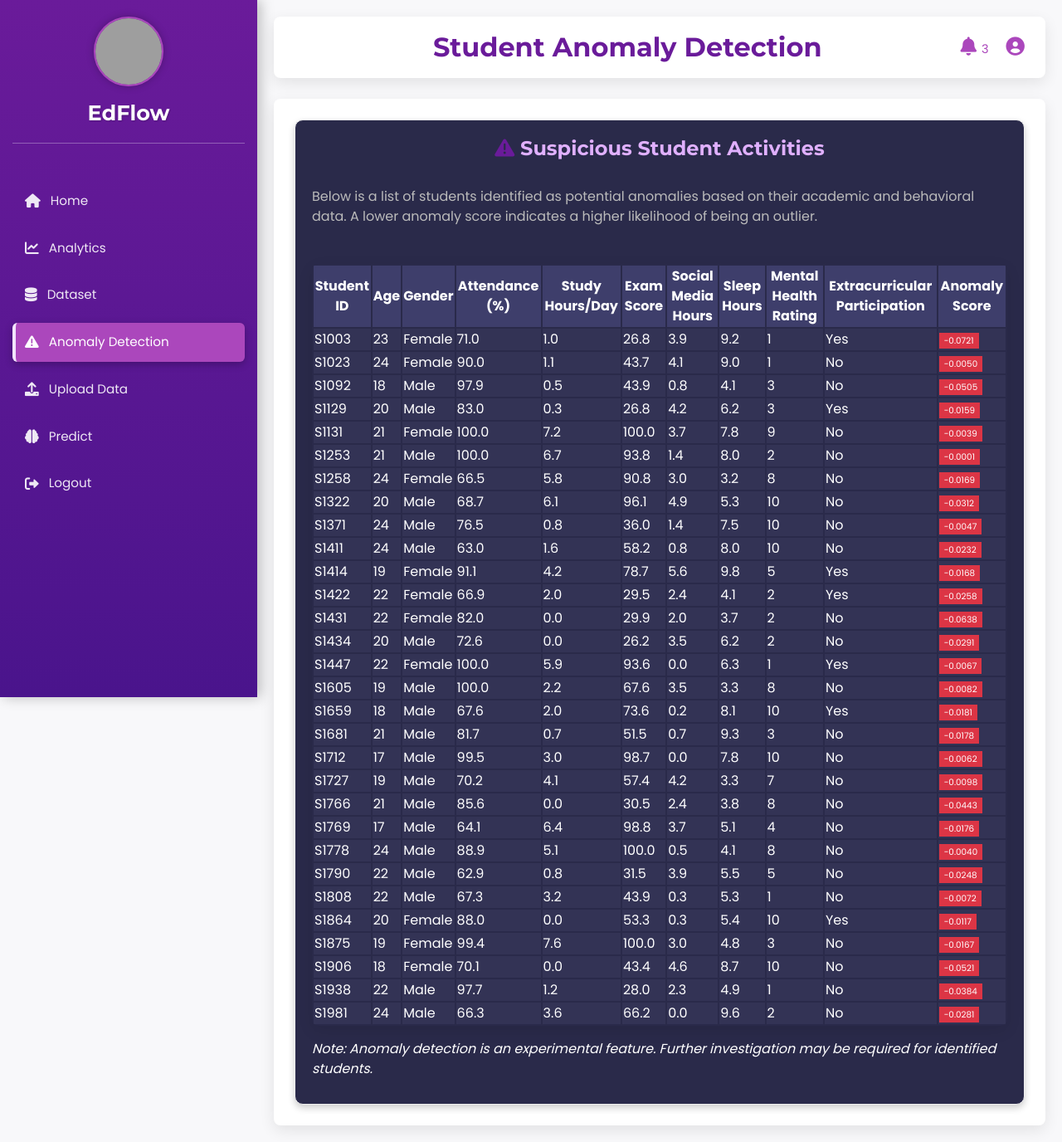
After one commit to engumairahmed/EdFlow, a Flask app: page /dashboard/anomaly-results in a window 1280 px wide. The commit adds this page. Shown: the whole page at 83% size. Run offline with Flask 3, Linux system fonts and the light colour scheme; the visitor is signed in with stand-in values (Sample User, id 1); grey boxes are pictures that could not be loaded.

Commit message:
anomaly detection

```diff
--- a/app/routes/dashboard.py
+++ b/app/routes/dashboard.py
@@ -1,3 +1,5 @@
+# app/routes/dashboard.py
+
 import os
 from flask import Blueprint, render_template, jsonify, request, session, redirect, url_for, flash
 import pandas as pd
@@ -7,24 +9,28 @@ from app.ml.predictors import predict, predict_missing_fields
 from app.ml.trainer import train_models_and_save_metrics
 from app.utils.auth_decorators import login_required
 from app.utils.db import get_database, get_mongo_client
-from app.utils.mongodb_utils import save_dataset_to_mongodb
 from app.utils.role_required import role_required
+# Import the new anomaly detector
+from app.ml.anomaly_detector import detect_student_anomalies
 
+# Correctly define UPLOADS_DIR relative to the project root
+# os.getcwd() is the project root if you run python run.py from there
 MODEL_DIR = os.path.join(os.getcwd(), "app", "ml", "models")
-UPLOADS_DIR = os.path.join(os.getcwd(), "uploads")
+UPLOADS_DIR = os.path.join(os.getcwd(), "uploads") # Ensure this points to your uploads folder
 
 dashboard_bp = Blueprint("dashboard", __name__)
 
+# It's better to get db inside routes if using Flask app context correctly,
+# or ensure it's initialized globally in __init__.py and imported.
+# For simplicity, keeping it here for now if get_database() works globally.
 db = get_database()
 
-print(db)
 
 @dashboard_bp.route("")
 @login_required
 def dashboard_view():
     username = session.get('username')
     role = session.get('role')
-    print()
     return render_template("dashboard/home.html", username=username, role=role)
 
 @dashboard_bp.route("/upload", methods=["GET", "POST"])
@@ -36,62 +42,56 @@ def upload_data():
             model_name = request.form.get("model_name").strip()
             is_paid = True if request.form.get("is_paid") == "on" else False
 
-            if not file or not model_name:
-                flash("Please provide a file and model name.", "danger")
-                return redirect(url_for("data.upload_data"))
+            if not file or file.filename == "":
+                flash("No file selected.", "danger")
+                return redirect(request.url)
 
-            df = pd.read_csv(file)
+            # Ensure UPLOADS_DIR exists
+            os.makedirs(UPLOADS_DIR, exist_ok=True)
+
+            # Save the uploaded file temporarily to process
+            filepath = os.path.join(UPLOADS_DIR, file.filename)
+            file.save(filepath)
+
             try:
-                print("Step.0: Read data")
-                upload_path = os.path.join(UPLOADS_DIR, f"{model_name}.csv")
-                df.to_csv(upload_path, index=False)
-                print("Step.1: Uploaded data")
-                process_and_store_dataset(df)
-                print("Step.1: Proccessed data")
-                train_models_and_save_metrics(df, model_name)
-                print("Step.2: Trained models")
-                save_dataset_to_mongodb(df, model_name, session['user_id'], is_paid)
-                print("Step.3: Saved to MongoDB")
-                flash(f"✅ Model '{model_name}' trained and saved!", "success")
-                return redirect(url_for("dashboard.dashboard_view"))
+                if file.filename.endswith('.csv'):
+                    new_df = pd.read_csv(filepath)
+                elif file.filename.endswith('.xlsx'):
+                    new_df = pd.read_excel(filepath)
+                else:
+                    flash("Invalid file format. Please upload CSV or XLSX.", "danger")
+                    # os.remove(filepath) # Clean up
+                    return redirect(request.url)
+
+                # Process and store the dataset (this also handles merging if similar dataset exists)
+                # This function now also inserts data into MongoDB
+                # Note: process_and_store_dataset might need to be updated to handle the 'merged_dataset_2.csv' naming
+                # if you intend to use this route for that specific file.
+                message = process_and_store_dataset(new_df)
+                flash(message, "success")
+
+                # If you want to train a model immediately after upload, uncomment below
+                # train_models_and_save_metrics(new_df, model_name, is_paid, session.get('username'))
+                # flash(f"Dataset uploaded and processed successfully. Model '{model_name}' trained.", "success")
+
             except Exception as e:
-                flash(f"Error: {str(e)}", "danger")
-                print(f"Error: {str(e)}")
-                return redirect(url_for("dashboard.upload_data"))
+                flash(f"Error processing file: {e}", "danger")
+            finally:
+                if os.path.exists(filepath):
+                    os.remove(filepath) # Clean up the uploaded file
+
+            return redirect(url_for("dashboard.upload_data"))
 
         return render_template("dashboard/upload.html")
 
-@dashboard_bp.route("/dataset")
+@dashboard_bp.route("/my-models")
 @login_required
 @role_required(["admin", "analyst"])
-def dataset():
-    return render_template("dashboard/dataset.html")
-
-@dashboard_bp.route("/data-summary")
-@login_required
-@role_required(["admin"])
-def data_summary():
-    try:
-        summary = {
-            "total_records": db.count_documents({}),
-            "latest_entry": db.find_one(sort=[("timestamp", -1)])
-        }
-        return render_template("summary.html", summary=summary)
-    except Exception as e:
-        return jsonify({"error": str(e)}), 500
-
-@dashboard_bp.route("/my-models")
-@login_required
-@role_required(["admin"])
 def my_models():
-    if 'username' not in session:
-        flash("Please login to access this page", "warning")
-        return redirect(url_for('auth.login'))
-
     user = db.users.find_one({"username": session['username']})
     model_names = user.get("models", [])
 
-    return render_template("my_models.html", models=model_names)
+    return render_template("dashboard/my_models.html", models=model_names)
 
 @dashboard_bp.route("/predict", methods=["GET", "POST"])
 @login_required
@@ -108,22 +108,71 @@ def predict_form():
         model_doc = db.trained_models.find_one({"name": model_name})
         if not model_doc:
             flash("Model not found.", "danger")
-            return redirect(url_for("dashboard.predict"))
+            return redirect(url_for("dashboard.predict_form")) # Changed to predict_form
 
         # Access control: is model paid & does user have plan?
-        if model_doc["is_paid"] and session['plan'] != "premium":
+        if model_doc["is_paid"] and session.get('plan') != "premium": # Assuming 'plan' in session for user
             flash("This model requires a premium plan.", "danger")
-            return redirect(url_for("dashboard.predict"))
+            return redirect(url_for("dashboard.predict_form"))
 
-        result = predict_missing_fields(input_data, model_name)
-        flash(f"Prediction complete: {result}", "success")
-        return render_template("predict.html", available_models=available_models, prediction=result)
+        result = predict_missing_fields(input_data, model_name) # Assuming predict_missing_fields handles data properly
+
+        # Flash message for prediction result
+        if result and isinstance(result, dict) and 'prediction' in result:
+            flash(f"Prediction complete: {result['prediction']}", "success")
+        elif result:
+            flash(f"Prediction complete: {result}", "success")
+        else:
+            flash("Prediction failed.", "danger")
+
+        return render_template("dashboard/predict.html", available_models=available_models, prediction=result)
 
     return render_template("dashboard/predict.html", available_models=available_models)
 
 
 @dashboard_bp.route('/analytics',methods=['GET'])
 @login_required
-@role_required(["analyst","teacher"])
-def analytics():
-    return render_template("dashboard/analytics.html")
+@role_required(['admin', 'analyst'])
+def analytics(): # Renamed from analytics_view to analytics for endpoint consistency as per error
+    return render_template('dashboard/analytics.html')
+
+@dashboard_bp.route('/dataset',methods=['GET'])
+@login_required
+@role_required(['admin', 'analyst'])
+def dataset(): # Renamed from dataset_view to dataset for endpoint consistency as per error
+    return render_template('dashboard/dataSet.html')
+
+# =========================================================
+# NEW ANOMALY DETECTION ROUTE
+# =========================================================
+@dashboard_bp.route('/anomaly-results', methods=['GET'])
+@login_required
+@role_required(['admin', 'analyst']) # Only admins and analysts can view anomalies
+def anomaly_results_view():
+    # Adjust contamination based on your dataset; 0.03 means expecting 3% outliers
+    # If you see too many or too few anomalies, adjust this value (e.g., 0.01 to 0.1)
+    full_df, anomalous_students = detect_student_anomalies(contamination=0.03)
+
+    if anomalous_students: # Check if the list of anomalies is not empty
+        # Prepare data for display, ensuring all relevant columns are passed
+        display_anomalies = []
+        for student in anomalous_students:
+            display_anomalies.append({
+                'student_id': student.get('student_id', 'N/A'),
+                'age': student.get('age', 'N/A'),
+                'gender': student.get('gender', 'N/A'),
+                'attendance_percentage': student.get('attendance_percentage', 'N/A'),
+                'study_hours_per_day': student.get('study_hours_per_day', 'N/A'),
+                'exam_score': student.get('exam_score', 'N/A'),
+                'social_media_hours': student.get('social_media_hours', 'N/A'),
+                'sleep_hours': student.get('sleep_hours', 'N/A'),
+                'mental_health_rating': student.get('mental_health_rating', 'N/A'),
+                'extracurricular_participation': student.get('extracurricular_participation', 'N/A'),
+                'anomaly_score': f"{student.get('anomaly_score', 0):.4f}" # Format score for display
+            })
+
+        return render_template('dashboard/anomaly_results.html', anomalies=display_anomalies)
+    else:
+        # If no anomalies or data loading failed
+        flash("Could not load student data for anomaly detection or no anomalies found.", "info")
+        return render_template('dashboard/anomaly_results.html', anomalies=[])
--- /dev/null
+++ b/app/templates/dashboard/anomaly_results.html
@@ -0,0 +1,104 @@
+{% extends 'dashboard/base.html' %}
+
+{% block title %}Anomaly Results - EdFlow{% endblock %}
+
+{% block page_heading %}Student Anomaly Detection{% endblock %}
+
+{% block content %}
+<div class="dashboard-card anomaly-results-card animated-slide-in-up">
+    <h2><i class="fas fa-exclamation-triangle icon-purple"></i> Suspicious Student Activities</h2>
+    <p class="card-description">
+        Below is a list of students identified as potential anomalies based on their academic and behavioral data.
+        A lower anomaly score indicates a higher likelihood of being an outlier.
+    </p>
+
+    {% if anomalies %}
+    <div class="table-responsive">
+        <table class="table table-dark table-striped table-hover">
+            <thead>
+                <tr>
+                    <th>Student ID</th>
+                    <th>Age</th>
+                    <th>Gender</th>
+                    <th>Attendance (%)</th>
+                    <th>Study Hours/Day</th>
+                    <th>Exam Score</th>
+                    <th>Social Media Hours</th>
+                    <th>Sleep Hours</th>
+                    <th>Mental Health Rating</th>
+                    <th>Extracurricular Participation</th>
+                    <th>Anomaly Score</th>
+                </tr>
+            </thead>
+            <tbody>
+                {% for student in anomalies %}
+                <tr class="table-row-anomaly"> {# Optional: Add a class for styling anomalies #}
+                    <td>{{ student.student_id }}</td>
+                    <td>{{ student.age }}</td>
+                    <td>{{ student.gender }}</td>
+                    <td>{{ student.attendance_percentage }}</td>
+                    <td>{{ student.study_hours_per_day }}</td>
+                    <td>{{ student.exam_score }}</td>
+                    <td>{{ student.social_media_hours }}</td>
+                    <td>{{ student.sleep_hours }}</td>
+                    <td>{{ student.mental_health_rating }}</td>
+                    <td>{{ student.extracurricular_participation }}</td>
+                    <td><span class="badge bg-danger">{{ student.anomaly_score }}</span></td>
+                </tr>
+                {% endfor %}
+            </tbody>
+        </table>
+    </div>
+    {% else %}
+    <div class="alert alert-info text-center mt-4" role="alert">
+        No anomalous student behaviors detected at this time, or data could not be loaded.
+    </div>
+    {% endif %}
+
+    <div class="mt-4 text-center">
+        <p class="text-muted">
+            <em>Note: Anomaly detection is an experimental feature. Further investigation may be required for identified students.</em>
+        </p>
+    </div>
+</div>
+
+<style>
+    /* Add custom styles for the anomaly results page */
+    .anomaly-results-card {
+        background-color: #2a2a4a; /* Darker background for the card */
+        color: white;
+        border-radius: 10px;
+        padding: 20px;
+        box-shadow: 0 4px 8px rgba(0, 0, 0, 0.2);
+    }
+    .anomaly-results-card h2 {
+        color: #e0b0ff; /* Purple-ish title */
+        margin-bottom: 15px;
+    }
+    .anomaly-results-card .card-description {
+        color: #bbb;
+        margin-bottom: 25px;
+    }
+    .table-responsive {
+        margin-top: 20px;
+    }
+    .table-dark thead th {
+        background-color: #3e3e6b; /* Darker header for table */
+        color: white;
+    }
+    .table-dark tbody tr {
+        background-color: #333355; /* Darker rows */
+    }
+    .table-dark tbody tr:hover {
+        background-color: #4a4a7a; /* Lighter on hover */
+    }
+    .badge.bg-danger {
+        background-color: #dc3545 !important;
+    }
+    .alert-info {
+        background-color: #2196F3; /* Bootstrap info blue */
+        border-color: #2196F3;
+        color: white;
+    }
+</style>
+{% endblock %}
--- a/app/templates/dashboard/base.html
+++ b/app/templates/dashboard/base.html
@@ -25,22 +25,25 @@
                 <li><a href="{{ url_for('dashboard.dashboard_view') }}"
                         class="{% if request.endpoint == 'dashboard.dashboard_view' %}active{% endif %}"><i class="fas fa-home"></i> Home</a>
                 </li>
+                <li><a href="{{ url_for('dashboard.analytics') }}" {# CORRECTED: Changed from analytics_view #}
+                        class="{% if request.endpoint == 'dashboard.analytics' %}active{% endif %}"><i class="fas fa-chart-line"></i> Analytics</a>
+                </li>
+                <li><a href="{{ url_for('dashboard.dataset') }}" {# CORRECTED: Changed from dataset_view #}
+                        class="{% if request.endpoint == 'dashboard.dataset' %}active{% endif %}"><i class="fas fa-database"></i> Dataset</a>
+                </li>
+                {# NEW ANOMALY DETECTION LINK #}
+                <li><a href="{{ url_for('dashboard.anomaly_results_view') }}"
+                        class="{% if request.endpoint == 'dashboard.anomaly_results_view' %}active{% endif %}"><i class="fas fa-exclamation-triangle"></i> Anomaly Detection</a>
+                </li>
                 <li><a href="{{ url_for('dashboard.upload_data') }}"
-                        class="{% if request.endpoint == 'dashboard.upload_data' %}active{% endif %}"><i
-                            class="fas fa-cloud-upload-alt"></i> Upload Data</a></li>
+                        class="{% if request.endpoint == 'dashboard.upload_data' %}active{% endif %}"><i class="fas fa-upload"></i> Upload Data</a>
+                </li>
                 <li><a href="{{ url_for('dashboard.predict_form') }}"
-                        class="{% if request.endpoint == 'dashboard.predict_form' %}active{% endif %}"><i class="fas fa-brain"></i>
-                        Prediction</a></li>
-                <li><a href="{{ url_for('dashboard.analytics') }}"
-                        class="{% if request.endpoint == 'dashboard.analytics' %}active{% endif %}"><i
-                            class="fas fa-chart-line"></i> Analytics</a></li>
-                <li><a href="{{ url_for('dashboard.dataset') }}"
-                        class="{% if request.endpoint == 'dashboard.dataset' %}active{% endif %}"><i class="fas fa-database"></i>
-                        Dataset</a></li>
-                <!-- <li><a href="{{ url_for('dashboard.upload_data') }}" class="{% if request.endpoint == 'about_project' %}active{% endif %}"><i class="fas fa-info-circle"></i> About Project</a></li> -->
+                        class="{% if request.endpoint == 'dashboard.predict_form' %}active{% endif %}"><i class="fas fa-brain"></i> Predict</a>
+                </li>
                 <li><a href="{{ url_for('auth.logout') }}"
-                        class="{% if request.endpoint == 'logout' %}active{% endif %}"><i
-                            class="fas fa-sign-out-alt"></i> Logout</a></li>
+                        class="{% if request.endpoint == 'auth.logout' %}active{% endif %}"><i {# CORRECTED: Changed from logout #}
+                                class="fas fa-sign-out-alt"></i> Logout</a></li>
             </ul>
         </div>
 
@@ -56,13 +59,12 @@
                 </div>
             </header>
             <div class="content-area">
-                <h1>{{request.endpoint}}</h1>
+                {# REMOVED: <h1>{{request.endpoint}}</h1> line was likely for debugging #}
                 {% block content %}{% endblock %}
             </div>
         </div>
     </div>
 
-    <!-- Toast Notifications -->
     <div class="toast-container" id="toast-container">
         {% with messages = get_flashed_messages(with_categories=true) %}
         {% if messages %}
```
Also changed, not shown: app/ml/anomaly_detector.py (added, +94 -0 lines).
